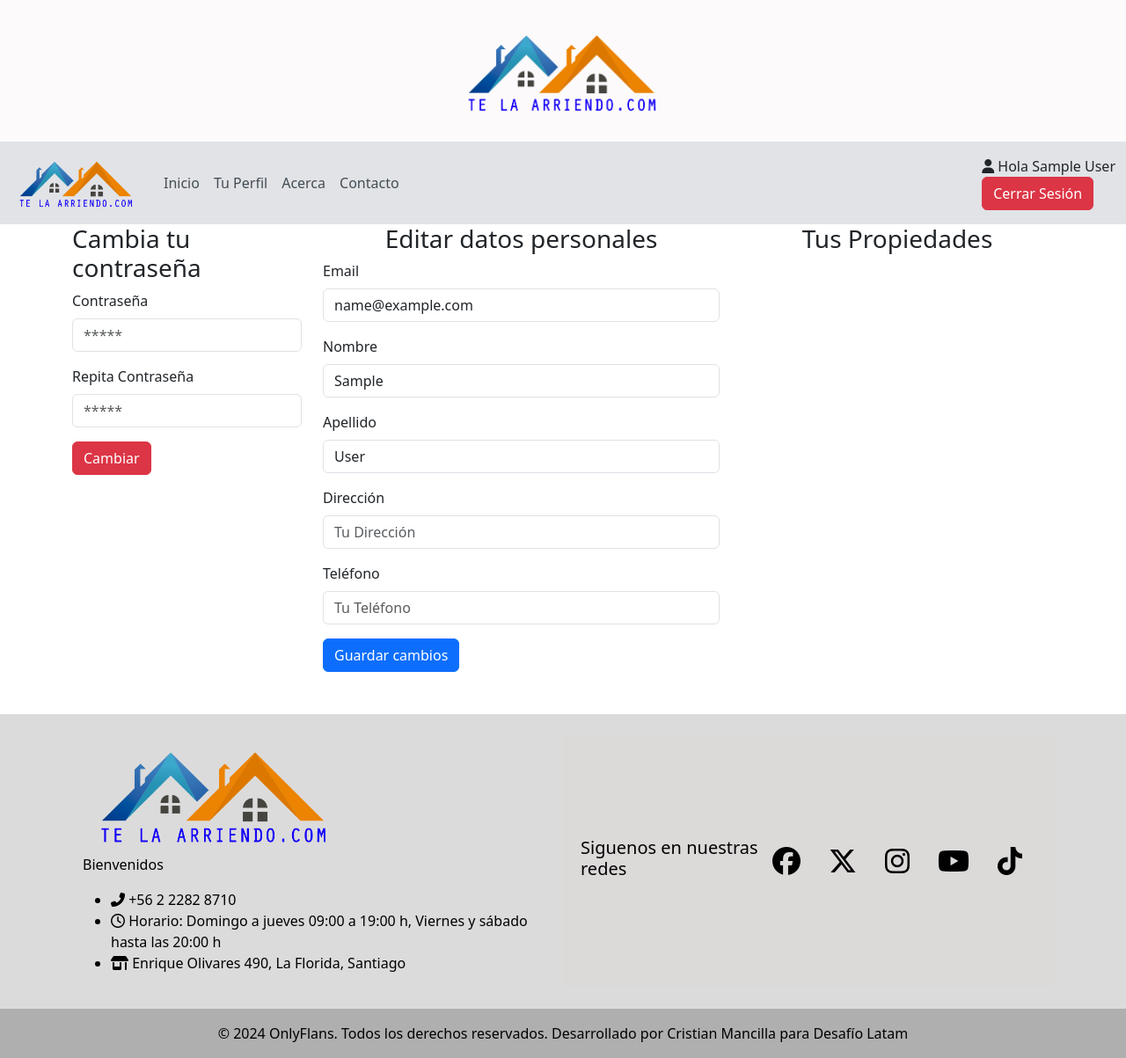
After one commit to crmago/desafio_m7, a Django app: page /accounts/profile/ in a window 1280 px wide. The commit adds this page. Shown: the whole page at 88% size. Run offline with Django 5.2, Linux system fonts and the light colour scheme; the visitor is signed in with stand-in values (Sample User, id 1).

Commit message:
se agrega form cambios datos personales y password

```diff
--- a/main/models.py
+++ b/main/models.py
@@ -5,6 +5,7 @@ from django.core.validators import MinValueValidator
 
 class UserProfile(models.Model):
   # User: username(rut), email, fist_name, last_name, password
+  roles = (('arrendador','Arrendador'),('arrendatario','Arrendatario'),('admin','Admin'))
   user = models.OneToOneField(User, related_name='user_profile', on_delete=models.CASCADE)
   direccion = models.CharField(max_length=255)
   telefono = models.CharField(max_length=255, null=True)
--- a/main/templates/base.html
+++ b/main/templates/base.html
@@ -1,106 +1,120 @@
 <!doctype html>
 <html lang="en">
+
 <head>
-    <title>TeLaArriendo</title>
+  {% load static %}
+  <title>Bienvenido a Te La Arriendo</title>
   <!-- Required meta tags -->
   <meta charset="utf-8" />
-    <meta
-      name="viewport"
-      content="width=device-width, initial-scale=1, shrink-to-fit=no"
-    />
+  <meta name="viewport" content="width=device-width, initial-scale=1, shrink-to-fit=no" />
 
   <!-- Bootstrap CSS v5.2.1 -->
+  <link href="https://cdn.jsdelivr.net/npm/bootstrap@5.3.2/dist/css/bootstrap.min.css" rel="stylesheet"
+    integrity="sha384-T3c6CoIi6uLrA9TneNEoa7RxnatzjcDSCmG1MXxSR1GAsXEV/Dwwykc2MPK8M2HN" crossorigin="anonymous" />
+  <link rel="stylesheet" href="https://cdnjs.cloudflare.com/ajax/libs/font-awesome/6.5.1/css/all.min.css"
+    integrity="sha512-DTOQO9RWCH3ppGqcWaEA1BIZOC6xxalwEsw9c2QQeAIftl+Vegovlnee1c9QX4TctnWMn13TZye+giMm8e2LwA=="
+    crossorigin="anonymous" referrerpolicy="no-referrer" />
+  <link rel="preconnect" href="https://fonts.googleapis.com">
+  <link rel="preconnect" href="https://fonts.gstatic.com" crossorigin>
   <link
-      href="https://cdn.jsdelivr.net/npm/bootstrap@5.3.2/dist/css/bootstrap.min.css"
-      rel="stylesheet"
-      integrity="sha384-T3c6CoIi6uLrA9TneNEoa7RxnatzjcDSCmG1MXxSR1GAsXEV/Dwwykc2MPK8M2HN"
-      crossorigin="anonymous"
-    />
+    href="https://fonts.googleapis.com/css2?family=Poppins:ital,wght@0,100;0,200;0,300;0,400;0,500;0,600;0,700;0,800;0,900;1,100;1,200;1,300;1,400;1,500;1,600;1,700;1,800;1,900&display=swap"
+    rel="stylesheet">
+  <link href="https://fonts.googleapis.com/css2?family=Roboto+Condensed:ital,wght@0,100..900;1,100..900&display=swap"
+    rel="stylesheet">
+
+  <link rel="stylesheet" href="{% static 'css/styles.css' %}">
   {% block css %}
   {% endblock %}
+
 </head>
 
 <body>
-    <div class="container">
-      <header>
-        {% block header %}
-          <nav class="navbar navbar-expand-lg  bg-dark" data-bs-theme="dark">
-            <div class="container-fluid">
-              <a class="navbar-brand" href="#">Te La Arriendo.Com</a>
-              <button class="navbar-toggler" type="button" data-bs-toggle="collapse" data-bs-target="#navbarSupportedContent" aria-controls="navbarSupportedContent" aria-expanded="false" aria-label="Toggle navigation">
-                <span class="navbar-toggler-icon"></span>
-              </button>
-              <div class="collapse navbar-collapse" id="navbarSupportedContent">
-                <ul class="navbar-nav me-auto mb-2 mb-lg-0">
-                  <li class="nav-item">
-                    <a class="nav-link active" aria-current="page" href="#">Home</a>
-                  </li>
-                  <li class="nav-item">
-                    <a class="nav-link" href="#">Link</a>
-                  </li>
-                  <li class="nav-item dropdown">
-                    <a class="nav-link dropdown-toggle" href="#" role="button" data-bs-toggle="dropdown" aria-expanded="false">
-                      Dropdown
-                    </a>
-                    <ul class="dropdown-menu">
-                      <li><a class="dropdown-item" href="#">Action</a></li>
-                      <li><a class="dropdown-item" href="#">Another action</a></li>
-                      <li><hr class="dropdown-divider"></li>
-                      <li><a class="dropdown-item" href="#">Something else here</a></li>
-                    </ul>
-                  </li>
-                  <li class="nav-item">
-                    <a class="nav-link disabled" aria-disabled="true">Disabled</a>
-                  </li>
-                </ul>
-                {% if user.is_authenticated %}
-                <form class="d-flex" role="search" method="post" action="{% url 'logout' %}">
-                  <label for="#" class="text-light">Hola {{user.first_name}} {{user.last_name}}</label>
-                  {% csrf_token %}
-                  <button class="btn btn-outline-warning" type="submit">Salir</button>
-                </form>
-                {% endif %}
+    <header  style="background-color: rgb(252, 250, 251);">
+      <div class="text-center p-4" id="logo-container">
+        <img src="{% static 'img/logo_te_la_arriendo.png' %}" alt="TeLaArriendo" width="250" id="logo">
+      </div>
+    </header>
+
+    {% block navbar%}
+    {% include 'snippets/navbar.html' %}
+    {% endblock %}
+
+
+    {% if messages %}
+    {% for message in messages %}
+    <div class="row message-row justify-content-start">
+      <div id="alert" class="alert alert-{{ message.tags }} alert-dismissible fade show" role="alert">
+        {{ message }}
+        <button type="button" class="btn-close" data-bs-dismiss="alert" aria-label="Close"></button>
       </div>
     </div>
-          </nav>
-        {% endblock %}
-        {% if messages %}
-          {% for message in messages %}
-            <div class="alert alert-{{message.tags}} alert-dismissible fade show" role="alert">
-              <strong>{{ message }}</strong>
+    {% endfor %}
+    {% endif%}
+
+    {% if logout_message %}
+    <div class="row message-row justify-content-start">
+      <div class="alert alert-{{ message.tags }} alert-dismissible fade show" role="alert">
+        {{ logout_message }}
         <button type="button" class="btn-close" data-bs-dismiss="alert" aria-label="Close"></button>
       </div>
-          {% endfor %}
+    </div>
     {% endif %}
-      </header>
+
     <main>
       {% block content %}
-          esto no debería aparecer!!!
+      <p>Este es el bloque CONTENT del template base</p>
       {% endblock %}
     </main>
-      <footer>
-        <!-- place footer here -->
-      </footer>
-    </div>
-    <script
-      src="https://cdn.jsdelivr.net/npm/@popperjs/core@2.11.8/dist/umd/popper.min.js"
+    {% block footer %}
+    {% include 'snippets/footer.html' %}
+    {% endblock %}
+  <!-- Bootstrap JavaScript Libraries -->
+  <script src="https://cdn.jsdelivr.net/npm/@popperjs/core@2.11.8/dist/umd/popper.min.js"
     integrity="sha384-I7E8VVD/ismYTF4hNIPjVp/Zjvgyol6VFvRkX/vR+Vc4jQkC+hVqc2pM8ODewa9r"
-      crossorigin="anonymous"
-    ></script>
+    crossorigin="anonymous"></script>
 
-    <script
-      src="https://cdn.jsdelivr.net/npm/bootstrap@5.3.2/dist/js/bootstrap.min.js"
+  <script src="https://cdn.jsdelivr.net/npm/bootstrap@5.3.2/dist/js/bootstrap.min.js"
     integrity="sha384-BBtl+eGJRgqQAUMxJ7pMwbEyER4l1g+O15P+16Ep7Q9Q+zqX6gSbd85u4mG4QzX+"
-      crossorigin="anonymous"
-    ></script>
+    crossorigin="anonymous"></script>
 
-    <script src="https://code.jquery.com/jquery-3.7.1.min.js" integrity="sha256-/JqT3SQfawRcv/BIHPThkBvs0OEvtFFmqPF/lYI/Cxo=" crossorigin="anonymous"></script>
+  <script src="{% static 'js/script.js' %}"></script>
+
+  <script>
+    // Script para remover el mensaje después de 5 segundos
+    document.addEventListener("DOMContentLoaded", function () {
+      var alertElement = document.querySelector(".alert");
+      var logoutAlertElement = document.querySelector(".alert");
+
+      // Función para remover el mensaje
+      function removeAlert(alertElement) {
+        alertElement.classList.remove("show");
+        setTimeout(function () {
+          alertElement.remove();
+        }, 1000); // Espera un segundo después de desvanecerse para eliminarlo
+      }
+
+      // Remover el mensaje cuando se hace clic en el botón de cerrar
+      document.querySelectorAll(".btn-close").forEach(function (button) {
+        button.addEventListener("click", function () {
+          var parentAlert = this.closest(".alert");
+          removeAlert(parentAlert); // Llama a la función para remover el mensaje
+        });
+      });
+
+      // Remover el mensaje después de 5 segundos automáticamente
+      setTimeout(function () {
+        if (alertElement) {
+          removeAlert(alertElement); // Llama a la función para remover el mensaje de login si existe
+        }
+        if (logoutAlertElement) {
+          removeAlert(logoutAlertElement); // Llama a la función para remover el mensaje de logout si existe
+        }
+      }, 3000); // 3000 milisegundos = 3 segundos
+    });
+  </script>
+
   {% block js %}
-      <script>
-        setTimeout(function () {
-          $('.fade').fadeOut(1500);
-        }, 3000);
-      </script>
   {% endblock %}
 </body>
+
 </html>
--- /dev/null
+++ b/main/templates/profile.html
@@ -0,0 +1,74 @@
+{% extends 'base.html' %}
+
+{% block content %}
+<div class="container">
+  <div class="row">
+    <div class="col-3">
+      <h3 class="text-align">Cambia tu contraseña</h3>
+      <form action="/accounts/change-pass/" method="post">
+        {% csrf_token %}
+        <div class="mb-3">
+          <label for="password" class="form-label">Contraseña</label>
+          <input
+            type="password"
+            class="form-control"
+            name="password"
+            id="password"
+            placeholder="*****"
+            required
+          />
+        </div>
+        <div class="mb-3">
+          <label for="pass_repeat" class="form-label">Repita Contraseña</label>
+          <input
+            type="password"
+            class="form-control"
+            name="pass_repeat"
+            id="pass_repeat"
+            placeholder="*****"
+            required
+          />
+        </div>
+        <input type="submit" value="Cambiar" class="btn btn-danger">
+      </form>
+    </div>
+
+    <div class="col-5">
+      <h3 class="text-center">Editar datos personales</h3>
+      <form action="/edit-user/" method="post">
+        {% csrf_token %}
+        <div class="mb-3">
+          <label for="email" class="form-label">Email</label>
+          <input type="text" class="form-control" id="email" name="email" placeholder="Tu Mail" value="{{ user.email }}"
+            required>
+        </div>
+        <div class="mb-3">
+          <label for="first_name" class="form-label">Nombre</label>
+          <input type="text" class="form-control" id="first_name" name="first_name" placeholder="Tu Nombre"
+            value="{{ user.first_name }}" required>
+        </div>
+        <div class="mb-3">
+          <label for="" class="form-label">Apellido</label>
+          <input type="text" class="form-control" name="last_name" id="last_name" placeholder="Tu Apellido"
+            value="{{user.last_name}}" required />
+        </div>
+        <div class="mb-3">
+          <label for="" class="form-label">Dirección</label>
+          <input type="text" class="form-control" name="direccion" id="direccion" placeholder="Tu Dirección"
+            value="{{user.user_profile.direccion}}" required />
+        </div>
+        <div class="mb-3">
+          <label for="" class="form-label">Teléfono</label>
+          <input type="text" class="form-control" name="telefono" id="telefono" placeholder="Tu Teléfono"
+            value="{% if user.user_profile.telefono %}{{user.user_profile.telefono}}{% endif %}" />
+        </div>
+        <button type="submit" class="btn btn-primary">Guardar cambios</button>
+      </form>
+    </div>
+
+    <div class="col-4">
+      <h3 class="text-center">Tus Propiedades</h3>
+    </div>
+  </div>
+</div>
+{% endblock %}
--- a/main/templates/registration/login.html
+++ b/main/templates/registration/login.html
@@ -69,7 +69,7 @@
 {% block content %}
 <div class="container">
   <div class="card mt-2">
-    <h2>Ingresa</h2>
+    <h2>Ingresa a Tu Cuenta</h2>
     <form method="post" action="{% url 'login' %}">
       {% csrf_token %}
       <div class="mt-2">
--- /dev/null
+++ b/main/templates/snippets/footer.html
@@ -0,0 +1,52 @@
+{% load static %}
+<footer class="text-black mt-5" style="background-color: rgba(80, 77, 77, 0.2);">
+  <div class="container p-4">
+    <div class="row">
+      <div class="col-lg-6 col-md-12 mb-4 mb-md-0">
+        <img src="{% static 'img/logo_te_la_arriendo.png' %}" alt="OnlyFlans" width="300">
+        <p class="lista-footer">
+          Bienvenidos
+          <ul class="lista-footer">
+            <li class="footer-item"><i class="fas fa-phone-alt"></i> +56 2 2282 8710</li>
+            <li class="footer-item"><i class="far fa-clock"></i> Horario: Domingo a jueves 09:00 a 19:00 h, Viernes y sábado hasta las 20:00 h</li>
+            <li class="footer-item"><i class="fas fa-store-alt"></i> Enrique Olivares 490, La Florida, Santiago</li>
+        </ul>
+        </p>
+      </div>
+
+      <div class="col-lg-6 col-md-12 mb-4 mb-md-0 d-flex align-items-center justify-content-center"
+        style="background-color: rgba(221, 211, 211, 0.2); padding: 20px;">
+        <ul class="list-unstyled d-flex justify-content-center align-items-center m-0">
+          <ul class="list-unstyled d-flex justify-content-center align-items-center m-0">
+            <h5 class="lista-footer">Siguenos en nuestras redes</h5>
+            <li class="mx-3">
+              <a href="https://www.facebook.com" target="_blank" class="text-black"><i
+                  class="fab fa-facebook fa-2x"></i></a>
+            </li>
+            <li class="mx-3">
+              <a href="https://twitter.com" target="_blank" class="text-black"><i
+                  class="fa-brands fa-x-twitter fa-2x"></i></i></a>
+            </li>
+            <li class="mx-3">
+              <a href="https://www.instagram.com" target="_blank" class="text-black"><i
+                  class="fab fa-instagram fa-2x"></i></a>
+            </li>
+            <li class="mx-3">
+              <a href="https://www.youtube.com" target="_blank" class="text-black"><i
+                  class="fab fa-youtube fa-2x"></i></a>
+            </li>
+            <li class="mx-3">
+              <a href="https://www.tiktok.com" target="_blank" class="text-black"><i
+                  class="fab fa-tiktok fa-2x"></i></a>
+            </li>
+          </ul>
+
+        </ul>
+      </div>
+    </div>
+  </div>
+
+  <div class="text-center p-3" style="background-color: rgba(0, 0, 0, 0.2);">
+    © 2024 OnlyFlans. Todos los derechos reservados. Desarrollado por Cristian Mancilla para Desafío Latam
+  </div>
+</footer>
--- /dev/null
+++ b/main/templates/snippets/navbar.html
@@ -0,0 +1,48 @@
+{% load static %}
+<nav class="navbar navbar-expand-lg" style="background-color: #e1e3e7;" data-bs-theme="dark">
+  <div class="container-fluid">
+    <a class="navbar-brand" href="#"><img src="{% static 'img/logo_te_la_arriendo.png' %}" alt="TeLaArriendo" width="150" id="logo">
+    </a>
+    <button class="navbar-toggler" type="button" data-bs-toggle="collapse" data-bs-target="#navbarSupportedContent"
+      aria-controls="navbarSupportedContent" aria-expanded="false" aria-label="Toggle navigation">
+      <span class="navbar-toggler-icon"></span>
+    </button>
+    <div class="collapse navbar-collapse" id="navbarSupportedContent">
+      <ul class="navbar-nav me-auto mb-2 mb-lg-0">
+        <li class="nav-item dropdown">
+          <a class="nav-link active" style="color: #444c53;" aria-current="page" href="{% url 'home' %}">Inicio</a>
+        </li>
+        {% if user.is_authenticated %}
+        <li class="nav-item">
+          <a class="nav-link active" style="color: #444c53;" aria-current="page"
+            href="{% url 'profile' %}">Tu Perfil</a>
+        </li>
+        {% endif %}
+        <li class="nav-item">
+          <a class="nav-link active" style="color: #444c53;" href="">Acerca</a>
+        </li>
+        <li class="nav-item">
+          <a class="nav-link active" style="color: #444c53;" aria-current="page"
+            href="">Contacto</a>
+        </li>
+      </ul>
+      <div class="account-icon">
+        <div class="account-options">
+          <i class="fa-solid fa-user"></i>
+          {% if user.is_authenticated %}
+          <span>Hola {{ user.first_name }} {{ user.last_name }}</span>
+          <form action="{% url 'logout' %}" method="post">
+            {% csrf_token %}
+            <button type="submit" class="logout-link btn btn-danger" id="logoutButton">Cerrar Sesión
+            </button>
+          </form>
+          {% else %}
+          <span class="account-text" style="color: #444c53;">Mi cuenta</span>
+          <a href="{% url 'login' %}" class="login-link btn btn-success" id="loginButton">Iniciar Sesión</a>
+          <a href="#" class="register-link btn btn-info" id="registerButton">Registrarse</a>
+          {% endif %}
+        </div>
+      </div>
+    </div>
+  </div>
+</nav>
--- a/main/views.py
+++ b/main/views.py
@@ -1,11 +1,56 @@
+from django.contrib import messages
 from django.http import HttpResponse
-from django.shortcuts import render
+from django.shortcuts import redirect, render
 from django.contrib.auth.decorators import login_required
+from main.services import editar_user_sin_password
 
 # Create your views here.
-@login_required
 def home(req):
   return render(req, 'home.html')
+
+@login_required
+def profile(req):
+  return render(req, 'profile.html')
+
+@login_required
+def edit_user(req):
+  #1. Obtengo el usuario actual
+  current_user = req.user
+  #2. Llamo a la funcion para editar el usuario
+  if req.POST['telefono'] != '':
+    # trailing whitespaces .strip()
+    editar_user_sin_password(
+      current_user.username,
+      req.POST['first_name'],
+      req.POST['last_name'],
+      req.POST['email'],
+      req.POST['direccion'],
+      req.POST['telefono'])
+  else:
+    editar_user_sin_password(
+      current_user.username,
+      req.POST['first_name'],
+      req.POST['last_name'],
+      req.POST['email'],
+      req.POST['direccion'])
+  messages.success(req, 'Ha actualizado sus datos con exito')
+  return redirect('/')
+
+def change_password(req):
+  # 1. Recibo los datos del formulario
+  password = req.POST['password']
+  pass_repeat = req.POST['pass_repeat']
+  # 2. Valido que ambas contraseñas coincidan
+  if password != pass_repeat:
+    messages.error(req, 'Las contraseñas no coinciden')
+    return redirect('/accounts/profile')
+  # 3. Actualizamos la contraseña
+  req.user.set_password(password)
+  req.user.save()
+  # 4. Le avisamos al usuario que el cambio fué exitoso
+  messages.success(req, 'Contraseña actualizada')
+  return redirect('/accounts/profile')
+
 
 def solo_arrendadores(req):
   return HttpResponse('sólo arrendadores')
--- a/te_la_arriendo/settings.py
+++ b/te_la_arriendo/settings.py
@@ -55,7 +55,7 @@ ROOT_URLCONF = 'te_la_arriendo.urls'
 TEMPLATES = [
     {
         'BACKEND': 'django.template.backends.django.DjangoTemplates',
-        'DIRS': [],
+        'DIRS': [BASE_DIR / 'templates'],
         'APP_DIRS': True,
         'OPTIONS': {
             'context_processors': [
--- a/te_la_arriendo/urls.py
+++ b/te_la_arriendo/urls.py
@@ -16,12 +16,15 @@ Including another URLconf
 """
 from django.contrib import admin
 from django.urls import include, path
-from main.views import home, solo_arrendadores, solo_arrendatarios
+from main.views import change_password, edit_user, home, solo_arrendadores, solo_arrendatarios, profile
 
 urlpatterns = [
     path('admin/', admin.site.urls),
     path('accounts/', include('django.contrib.auth.urls')),
     path('', home, name='home'),
+    path('accounts/profile/', profile, name='profile'),
+    path('accounts/change-pass/', change_password, name='change_password'),
+    path('edit-user/', edit_user, name='edit_user'),
     path('arrendadores/', solo_arrendadores, name='solo_arrendadores'),
     path('arrendatarios/', solo_arrendatarios, name='solo_arrendatarios'),
 ]
```
Also changed, not shown: main/services.py (+14 -0 lines), main/urls.py (added, +10 -0 lines), main/static/img/logo_te_la_arriendo.png (added), main/static/img/logo_te_la_arriendo2.png (added). Lines whose indentation alone changed are shown as unchanged.
